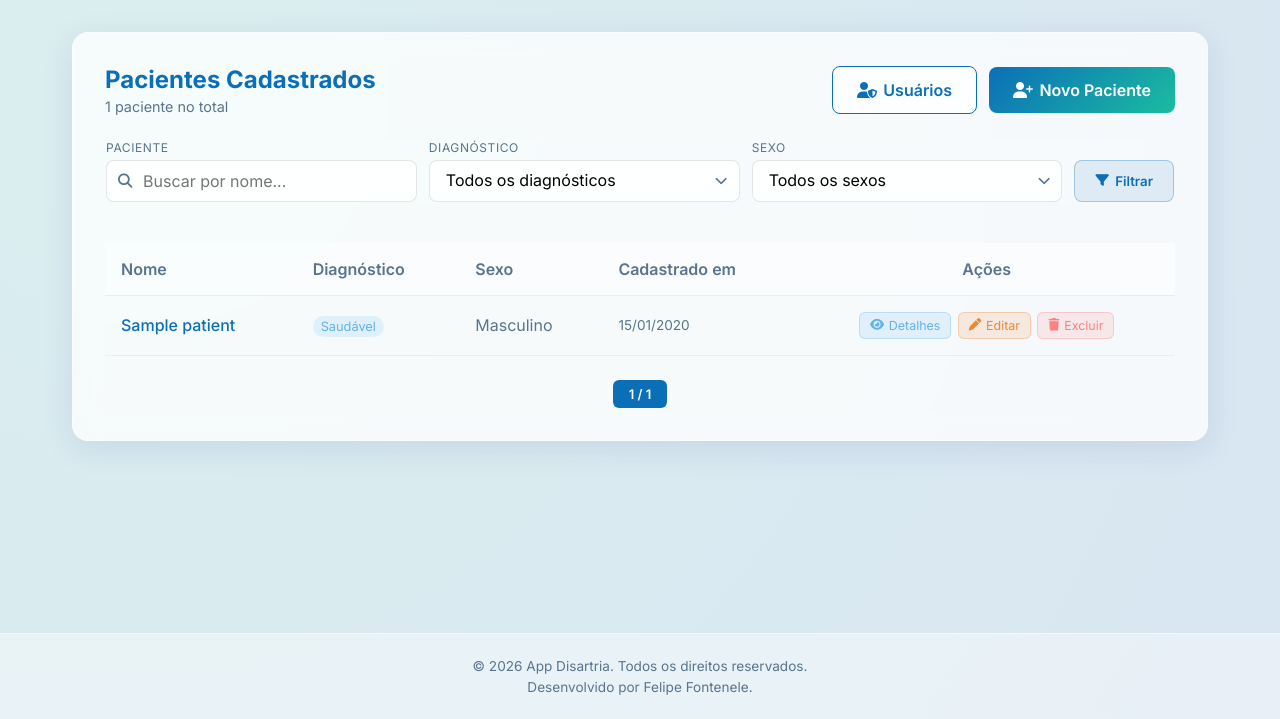
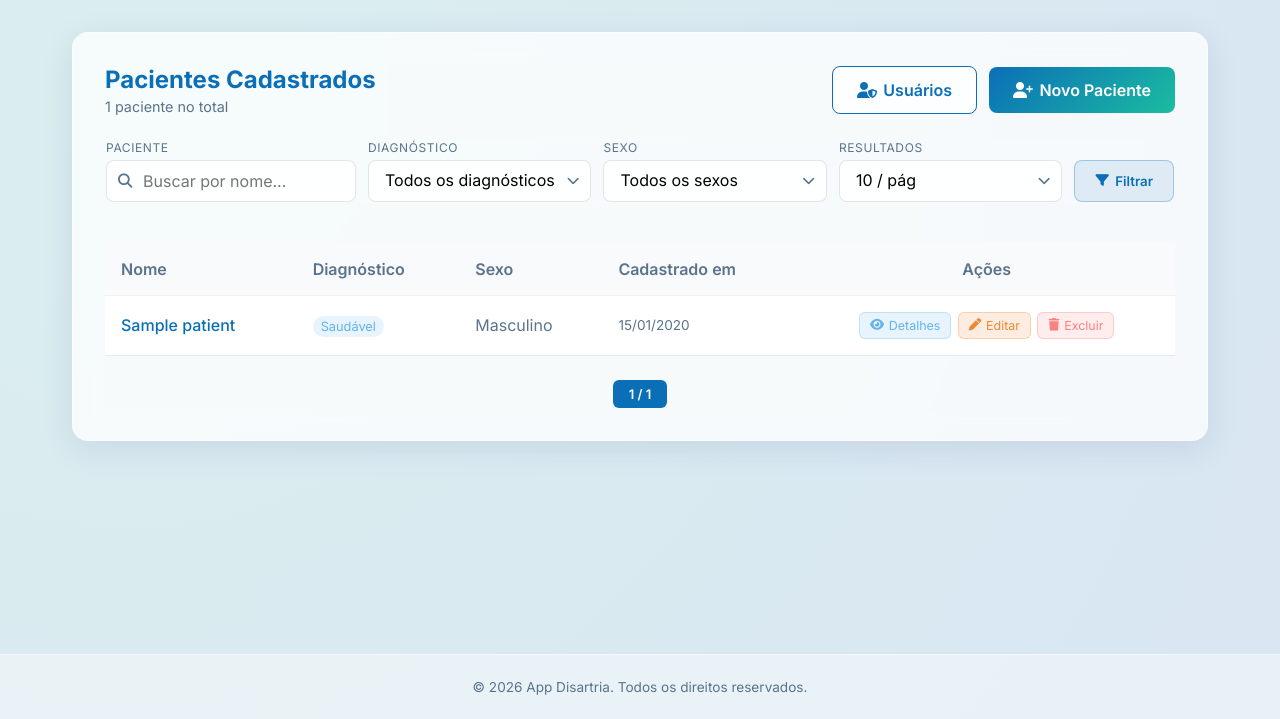
Before and after one commit to felipefontel/sistema-ela-disartria, a Django app: page / in a window 1280 px wide. Shown: the part 81-800 px from the top of the page. Run offline with Django 5.2, Linux system fonts and the light colour scheme; a user stored in the database is signed in; tables that the repository leaves empty hold one stand-in row (values such as "Sample post"); parts of the project's set-up code (start-up, migrations or seed data) failed here and were passed over.

Commit message:
feat: Adiciona a estrutura base do aplicativo, o painel de controle de pacientes com funcionalidades de busca e filtro, e os estilos iniciais.

```diff
--- a/core/static/core/css/style.css
+++ b/core/static/core/css/style.css
@@ -259,16 +259,18 @@ body {
   padding: 1rem;
   text-align: left;
   border-bottom: 1px solid rgba(0, 0, 0, 0.05);
+  background: #ffffff;
 }
 
 .data-table th {
   font-weight: 600;
   color: var(--text-secondary);
-  background: rgba(255, 255, 255, 0.4);
+  background: #f8fafc;
+  /* Cabeçalho levemente cinza ao invés de branco para destacar */
 }
 
-.data-table tr:hover {
-  background: rgba(255, 255, 255, 0.6);
+.data-table tr:hover td {
+  background: #f1f5f9;
 }
 
 /* Audio Recording Overrides */
--- a/core/templates/base.html
+++ b/core/templates/base.html
@@ -53,7 +53,7 @@
 
     <footer style="margin-top: auto; padding: 1.5rem; text-align: center; color: var(--text-secondary); font-size: 0.85rem; border-top: var(--glass-border); background: rgba(255,255,255,0.4);">
         <p style="margin: 0;">&copy; {% now "Y" %} App Disartria. Todos os direitos reservados.</p>
-        <p style="margin: 0.3rem 0 0 0;">Desenvolvido por Felipe Fontenele.</p>
+        <!-- <p style="margin: 0.3rem 0 0 0;">Desenvolvido por Felipe Fontenele.</p> -->
     </footer>
 
     {% block extra_js %}{% endblock %}
--- a/core/templates/core/dashboard.html
+++ b/core/templates/core/dashboard.html
@@ -57,6 +57,19 @@
                             {% for value, label in gender_choices %}
                             <option value="{{ value }}" {% if gender_filter == value %}selected{% endif %}>{{ label }}</option>
                             {% endfor %}
+                        </select>
+                        <i class="fa-solid fa-chevron-down" style="position: absolute; right: 12px; top: 50%; transform: translateY(-50%); color: var(--text-secondary); font-size: 0.8rem; pointer-events: none;"></i>
+                    </div>
+                </div>
+
+                <div style="flex: 1; min-width: 120px;">
+                    <label style="display: block; margin-bottom: 0.3rem; color: var(--text-secondary); font-size: 0.75rem; text-transform: uppercase; letter-spacing: 0.05em;">Resultados</label>
+                    <div style="position: relative;">
+                        <select name="per_page" class="form-control" style="width: 100%; height: 42px; line-height: 1.2; appearance: none; padding: 0.4rem 30px 0.4rem 1rem;" onchange="this.form.submit()">
+                            <option value="10" {% if per_page == 10 %}selected{% endif %}>10 / pág</option>
+                            <option value="20" {% if per_page == 20 %}selected{% endif %}>20 / pág</option>
+                            <option value="50" {% if per_page == 50 %}selected{% endif %}>50 / pág</option>
+                            <option value="100" {% if per_page == 100 %}selected{% endif %}>100 / pág</option>
                         </select>
                         <i class="fa-solid fa-chevron-down" style="position: absolute; right: 12px; top: 50%; transform: translateY(-50%); color: var(--text-secondary); font-size: 0.8rem; pointer-events: none;"></i>
                     </div>
@@ -147,12 +160,12 @@
     <!-- Paginação -->
     <div style="display: flex; justify-content: center; align-items: center; gap: 0.5rem; margin-top: 1.5rem; flex-wrap: wrap;">
         {% if page_obj.has_previous %}
-        <a href="?page=1{% if query %}&q={{ query }}{% endif %}{% if diagnosis_filter %}&diagnosis={{ diagnosis_filter }}{% endif %}{% if gender_filter %}&gender={{ gender_filter }}{% endif %}"
+        <a href="?page=1{% if query %}&q={{ query }}{% endif %}{% if diagnosis_filter %}&diagnosis={{ diagnosis_filter }}{% endif %}{% if gender_filter %}&gender={{ gender_filter }}{% endif %}{% if per_page %}&per_page={{ per_page }}{% endif %}"
            style="padding: 6px 12px; border-radius: 6px; background: #ffffff; color: var(--primary-color); text-decoration: none; font-size: 0.82rem; border: 1px solid rgba(0,0,0,0.1); font-weight: 500; transition: all 0.2s;"
            onmouseover="this.style.background='#f0f0f0'" onmouseout="this.style.background='#ffffff'">
             «
         </a>
-        <a href="?page={{ page_obj.previous_page_number }}{% if query %}&q={{ query }}{% endif %}{% if diagnosis_filter %}&diagnosis={{ diagnosis_filter }}{% endif %}{% if gender_filter %}&gender={{ gender_filter }}{% endif %}"
+        <a href="?page={{ page_obj.previous_page_number }}{% if query %}&q={{ query }}{% endif %}{% if diagnosis_filter %}&diagnosis={{ diagnosis_filter }}{% endif %}{% if gender_filter %}&gender={{ gender_filter }}{% endif %}{% if per_page %}&per_page={{ per_page }}{% endif %}"
            style="padding: 6px 14px; border-radius: 6px; background: #ffffff; color: var(--primary-color); text-decoration: none; font-size: 0.82rem; border: 1px solid rgba(0,0,0,0.1); font-weight: 500; transition: all 0.2s;"
            onmouseover="this.style.background='#f0f0f0'" onmouseout="this.style.background='#ffffff'">
             ‹ Anterior
@@ -164,12 +177,12 @@
         </span>
 
         {% if page_obj.has_next %}
-        <a href="?page={{ page_obj.next_page_number }}{% if query %}&q={{ query }}{% endif %}{% if diagnosis_filter %}&diagnosis={{ diagnosis_filter }}{% endif %}{% if gender_filter %}&gender={{ gender_filter }}{% endif %}"
+        <a href="?page={{ page_obj.next_page_number }}{% if query %}&q={{ query }}{% endif %}{% if diagnosis_filter %}&diagnosis={{ diagnosis_filter }}{% endif %}{% if gender_filter %}&gender={{ gender_filter }}{% endif %}{% if per_page %}&per_page={{ per_page }}{% endif %}"
            style="padding: 6px 14px; border-radius: 6px; background: #ffffff; color: var(--primary-color); text-decoration: none; font-size: 0.82rem; border: 1px solid rgba(0,0,0,0.1); font-weight: 500; transition: all 0.2s;"
            onmouseover="this.style.background='#f0f0f0'" onmouseout="this.style.background='#ffffff'">
             Próxima ›
         </a>
-        <a href="?page={{ page_obj.paginator.num_pages }}{% if query %}&q={{ query }}{% endif %}{% if diagnosis_filter %}&diagnosis={{ diagnosis_filter }}{% endif %}{% if gender_filter %}&gender={{ gender_filter }}{% endif %}"
+        <a href="?page={{ page_obj.paginator.num_pages }}{% if query %}&q={{ query }}{% endif %}{% if diagnosis_filter %}&diagnosis={{ diagnosis_filter }}{% endif %}{% if gender_filter %}&gender={{ gender_filter }}{% endif %}{% if per_page %}&per_page={{ per_page }}{% endif %}"
            style="padding: 6px 12px; border-radius: 6px; background: #ffffff; color: var(--primary-color); text-decoration: none; font-size: 0.82rem; border: 1px solid rgba(0,0,0,0.1); font-weight: 500; transition: all 0.2s;"
            onmouseover="this.style.background='#f0f0f0'" onmouseout="this.style.background='#ffffff'">
             »
--- a/core/views.py
+++ b/core/views.py
@@ -47,7 +47,12 @@ def dashboard_view(request):
     if gender_filter:
         patients_qs = patients_qs.filter(gender=gender_filter)
 
-    paginator = Paginator(patients_qs, 10)
+    try:
+        per_page = int(request.GET.get('per_page', 10))
+    except ValueError:
+        per_page = 10
+
+    paginator = Paginator(patients_qs, per_page)
     page_number = request.GET.get('page')
     page_obj = paginator.get_page(page_number)
 
@@ -56,6 +61,7 @@ def dashboard_view(request):
         'query': query,
         'diagnosis_filter': diagnosis_filter,
         'gender_filter': gender_filter,
+        'per_page': per_page,
         'total_patients': Patient.objects.count(),
         'diagnosis_choices': Patient.DIAGNOSIS_CHOICES,
         'gender_choices': Patient.GENDER_CHOICES,
```
Also changed, not shown: core/templates/core/recording_task.html (+15 -14 lines).
